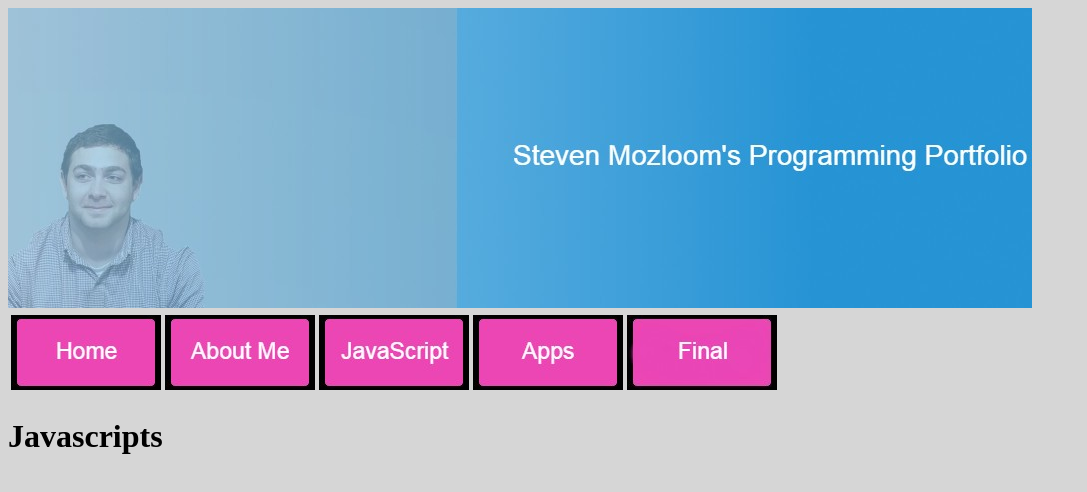
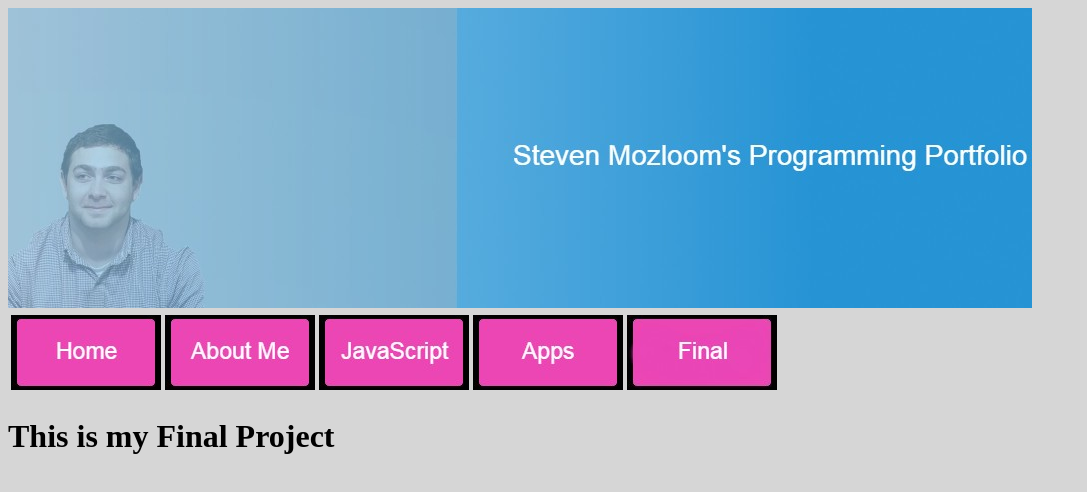
Before and after one commit to Mozloom/mozloom.github.io, a plain HTML site: page FinalProject.html in a window 1280 px wide. Shown: the whole page, without its empty margins (0-1087 px from the left). Drawn offline with Linux system fonts and the light colour scheme.

Commit message:
Update FinalProject.html

```diff
--- a/FinalProject.html
+++ b/FinalProject.html
@@ -14,6 +14,6 @@
         <th><a href="apps.html"><img src="Apps.jpg"></th>
         <th><a href="FinalProject.html"><img src="Final.jpg"></th>
         </table>
-    <h1>Javascripts</h1>
+    <h1>This is my Final Project</h1>
     </body>
 </html>
```
